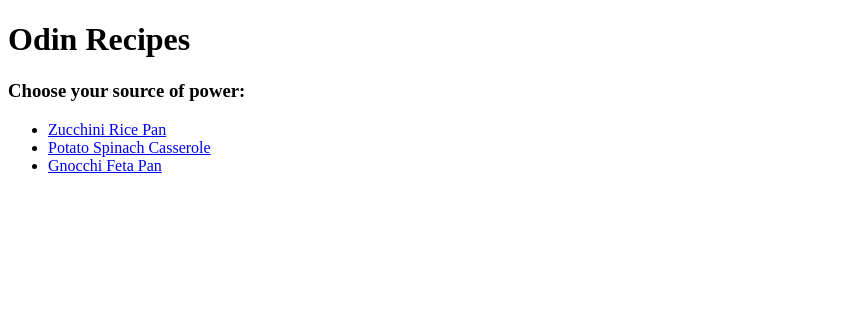
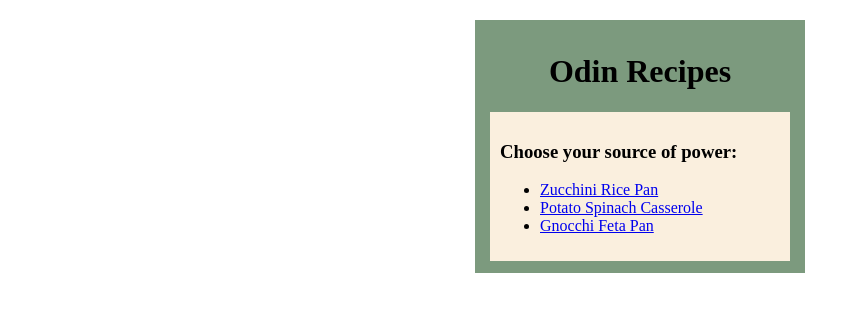
Before and after one commit to KondraShar/odin-recipes, a plain HTML site: page index.html in a window 1280 px wide. Shown: the whole page, without its empty margins (0-860 px from the left). Drawn offline with Linux system fonts and the light colour scheme.

Commit message:
Link stylesheet and add div items for fine-graded css

```diff
--- a/index.html
+++ b/index.html
@@ -5,16 +5,25 @@
 	<meta charset="UTF-8">
 	<meta name="viewport" content="width=device-width, initial-scale=1.0">
 	<title>Odin Recipes</title>
+	<link rel="stylesheet" href="styles/indexstyle.css">
 </head>
 
 <body>
+	<div class="landing-container">
+
 			<h1>Odin Recipes</h1>
+
+		<div class="goto-recipes">
 			<h3>Choose your source of power:</h3>
 			<ul>
 				<li><a href="recipes/zucchiniricepan.html">Zucchini Rice Pan</a></li>
 				<li><a href="recipes/potatospinach.html">Potato Spinach Casserole</a></li>
 				<li><a href="recipes/gnocchifeta.html">Gnocchi Feta Pan</a></li>
 			</ul>
+		</div>
+
+	</div>
+
 
 </body>
 </html>
```
Lines whose indentation alone changed are shown as unchanged.
